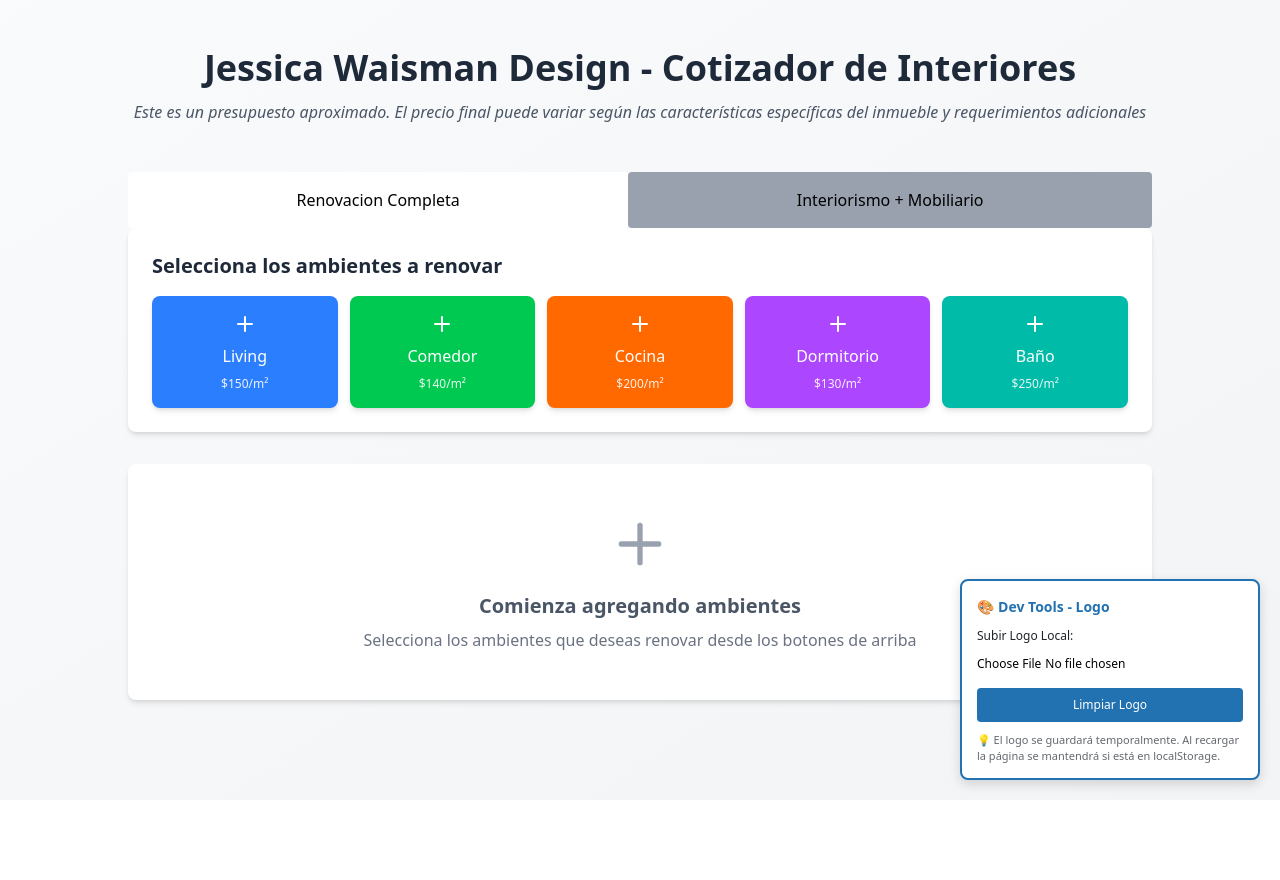
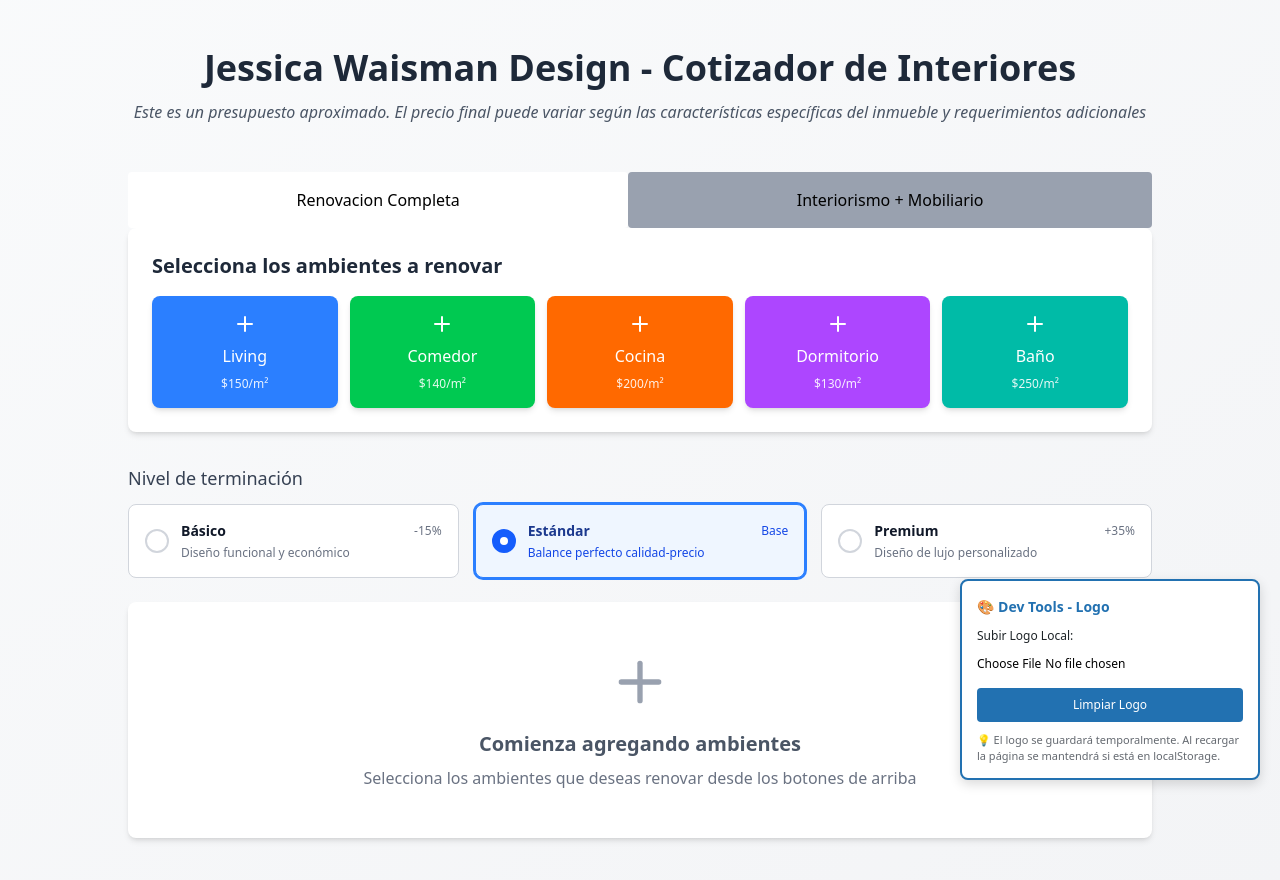
Before and after one commit to kevinlink123/cotizador-interiores, a React (Vite) app: page / in a window 1280 px wide. Shown: the top 880 px of the page. Before the commit the page ends 800 px from the top, so only its background shows below. Built offline with nearby package versions, Linux system fonts and the light colour scheme.

Commit message:
feat(forms): Added tiers radio buttons to select a tier for the proyect. This allow the user to choose between three different tiers that better meets theirs needs. Added this to all forms in the app.

```diff
--- a/src/Interiorismo.jsx
+++ b/src/Interiorismo.jsx
@@ -5,6 +5,7 @@ import { jsPDF } from 'jspdf';
 export default function Interiorismo() {
   const [ambientes, setAmbientes] = useState([]);
   const [nextId, setNextId] = useState(1);
+  const [selectedTier, setSelectedTier] = useState('estandar');
 
   const [preciosAmbientes, setPreciosAmbientes] = useState({});
   const [nombresAmbientes, setNombresAmbientes] = useState({});
@@ -77,6 +78,25 @@ export default function Interiorismo() {
     loadData();
   }, []);
 
+  // Constantes
+  const TIER_MULTIPLIERS = {
+    basico: 0.85,
+    estandar: 1.0,
+    premium: 1.35
+  };
+
+  const TIER_NAMES = {
+    basico: 'Básico',
+    estandar: 'Estándar',
+    premium: 'Premium'
+  };
+
+  const TIER_DESCRIPTIONS = {
+    basico: 'Diseño funcional y económico',
+    estandar: 'Balance perfecto calidad-precio',
+    premium: 'Diseño de lujo personalizado'
+  };
+
   const getColorClasses = (color) => {
     const colorMap = {
       blue: "bg-blue-500 hover:bg-blue-600",
@@ -122,7 +142,8 @@ export default function Interiorismo() {
 
   const calcularCostoAmbiente = (ambiente) => {
     const precioPorAmb = preciosAmbientes[ambiente.tipo] || 0;
-    return precioPorAmb;
+    const multiplicador = TIER_MULTIPLIERS[selectedTier];
+    return precioPorAmb * multiplicador;
   };
 
   const calcularTotal = () => {
@@ -167,6 +188,7 @@ export default function Interiorismo() {
 
     doc.setFontSize(10);
     doc.text("Presupuesto Aproximado", 20, yPos + 8);
+    // doc.text(`Nivel: ${TIER_NAMES[selectedTier]}`, 20, yPos + 13);
 
     // Línea separadora
     doc.setLineWidth(0.5);
@@ -298,6 +320,72 @@ export default function Interiorismo() {
               <span className="font-medium">{nombresAmbientes[tipo]}</span>
               <span className="text-xs opacity-90">${preciosAmbientes[tipo]}/Ambiente</span>
             </button>
+          ))}
+        </div>
+      </div>
+
+      {/* Selector de Tier */}
+      <div className="mb-6">
+        <h3 className="text-lg font-medium text-gray-700 mb-3">Nivel de terminación</h3>
+        <div className="grid grid-cols-1 md:grid-cols-3 gap-4">
+          {Object.keys(TIER_MULTIPLIERS).map((tier) => (
+            <label
+              key={tier}
+              className={`relative flex cursor-pointer rounded-lg border p-4 transition-all ${
+                selectedTier === tier
+                  ? 'border-blue-500 bg-blue-50 ring-2 ring-blue-500'
+                  : 'border-gray-300 bg-white hover:border-blue-300 hover:bg-gray-50'
+              }`}
+            >
+              <input
+                type="radio"
+                name="tier"
+                value={tier}
+                checked={selectedTier === tier}
+                onChange={(e) => setSelectedTier(e.target.value)}
+                className="sr-only"
+              />
+              <div className="flex flex-1 items-center">
+                <div className="flex-shrink-0">
+                  <div
+                    className={`flex h-6 w-6 items-center justify-center rounded-full border-2 ${
+                      selectedTier === tier
+                        ? 'border-blue-600 bg-blue-600'
+                        : 'border-gray-300 bg-white'
+                    }`}
+                  >
+                    {selectedTier === tier && (
+                      <div className="h-2 w-2 rounded-full bg-white"></div>
+                    )}
+                  </div>
+                </div>
+                <div className="ml-3 flex-1">
+                  <div className="flex items-center justify-between">
+                    <span
+                      className={`block text-sm font-semibold ${
+                        selectedTier === tier ? 'text-blue-900' : 'text-gray-900'
+                      }`}
+                    >
+                      {TIER_NAMES[tier]}
+                    </span>
+                    <span
+                      className={`text-xs font-medium ${
+                        selectedTier === tier ? 'text-blue-700' : 'text-gray-500'
+                      }`}
+                    >
+                      {tier === 'estandar' ? 'Base' : tier === 'basico' ? '-15%' : '+35%'}
+                    </span>
+                  </div>
+                  <span
+                    className={`mt-1 block text-xs ${
+                      selectedTier === tier ? 'text-blue-700' : 'text-gray-500'
+                    }`}
+                  >
+                    {TIER_DESCRIPTIONS[tier]}
+                  </span>
+                </div>
+              </div>
+            </label>
           ))}
         </div>
       </div>
--- a/src/RenovacionCompleta.jsx
+++ b/src/RenovacionCompleta.jsx
@@ -5,6 +5,7 @@ import { jsPDF } from 'jspdf';
 export default function RenovacionCompleta() {
   const [ambientes, setAmbientes] = useState([]);
   const [nextId, setNextId] = useState(1);
+  const [selectedTier, setSelectedTier] = useState('estandar');
 
   // Datos cargados desde WordPress
   const [preciosAmbientes, setPreciosAmbientes] = useState({});
@@ -77,6 +78,26 @@ export default function RenovacionCompleta() {
     loadData();
   }, []);
 
+  // Constantes
+  const TIER_MULTIPLIERS = {
+    basico: 0.85,
+    estandar: 1.0,
+    premium: 1.35
+  };
+
+  const TIER_NAMES = {
+    basico: 'Básico',
+    estandar: 'Estándar',
+    premium: 'Premium'
+  };
+
+  const TIER_DESCRIPTIONS = {
+    basico: 'Diseño funcional y económico',
+    estandar: 'Balance perfecto calidad-precio',
+    premium: 'Diseño de lujo personalizado'
+  };
+
+  //Funciones auxiliares
   const getColorClasses = (color) => {
     const colorMap = {
       blue: 'bg-blue-500 hover:bg-blue-600',
@@ -119,7 +140,8 @@ export default function RenovacionCompleta() {
   const calcularCostoAmbiente = (ambiente) => {
     const metros = calcularMetros(ambiente);
     const precioPorMetro = preciosAmbientes[ambiente.tipo] || 0;
-    return metros * precioPorMetro;
+    const multiplicador = TIER_MULTIPLIERS[selectedTier];
+    return metros * precioPorMetro * multiplicador;
   };
 
   const calcularTotal = () => {
@@ -161,6 +183,7 @@ export default function RenovacionCompleta() {
 
     doc.setFontSize(10);
     doc.text('Presupuesto Aproximado', 20, yPos + 8);
+    // doc.text(`Nivel: ${TIER_NAMES[selectedTier]}`, 20, yPos + 13);
 
     // Línea separadora
     doc.setLineWidth(0.5);
@@ -271,6 +294,72 @@ export default function RenovacionCompleta() {
                 <span className="font-medium">{nombresAmbientes[tipo]}</span>
                 <span className="text-xs opacity-90">${preciosAmbientes[tipo]}/m²</span>
               </button>
+            ))}
+          </div>
+        </div>
+
+        {/* Selector de Tier */}
+        <div className="mb-6">
+          <h3 className="text-lg font-medium text-gray-700 mb-3">Nivel de terminación</h3>
+          <div className="grid grid-cols-1 md:grid-cols-3 gap-4">
+            {Object.keys(TIER_MULTIPLIERS).map((tier) => (
+              <label
+                key={tier}
+                className={`relative flex cursor-pointer rounded-lg border p-4 transition-all ${
+                  selectedTier === tier
+                    ? 'border-blue-500 bg-blue-50 ring-2 ring-blue-500'
+                    : 'border-gray-300 bg-white hover:border-blue-300 hover:bg-gray-50'
+                }`}
+              >
+                <input
+                  type="radio"
+                  name="tier"
+                  value={tier}
+                  checked={selectedTier === tier}
+                  onChange={(e) => setSelectedTier(e.target.value)}
+                  className="sr-only"
+                />
+                <div className="flex flex-1 items-center">
+                  <div className="flex-shrink-0">
+                    <div
+                      className={`flex h-6 w-6 items-center justify-center rounded-full border-2 ${
+                        selectedTier === tier
+                          ? 'border-blue-600 bg-blue-600'
+                          : 'border-gray-300 bg-white'
+                      }`}
+                    >
+                      {selectedTier === tier && (
+                        <div className="h-2 w-2 rounded-full bg-white"></div>
+                      )}
+                    </div>
+                  </div>
+                  <div className="ml-3 flex-1">
+                    <div className="flex items-center justify-between">
+                      <span
+                        className={`block text-sm font-semibold ${
+                          selectedTier === tier ? 'text-blue-900' : 'text-gray-900'
+                        }`}
+                      >
+                        {TIER_NAMES[tier]}
+                      </span>
+                      <span
+                        className={`text-xs font-medium ${
+                          selectedTier === tier ? 'text-blue-700' : 'text-gray-500'
+                        }`}
+                      >
+                        {tier === 'estandar' ? 'Base' : tier === 'basico' ? '-15%' : '+35%'}
+                      </span>
+                    </div>
+                    <span
+                      className={`mt-1 block text-xs ${
+                        selectedTier === tier ? 'text-blue-700' : 'text-gray-500'
+                      }`}
+                    >
+                      {TIER_DESCRIPTIONS[tier]}
+                    </span>
+                  </div>
+                </div>
+              </label>
             ))}
           </div>
         </div>
```
Lines whose indentation alone changed are shown as unchanged.
